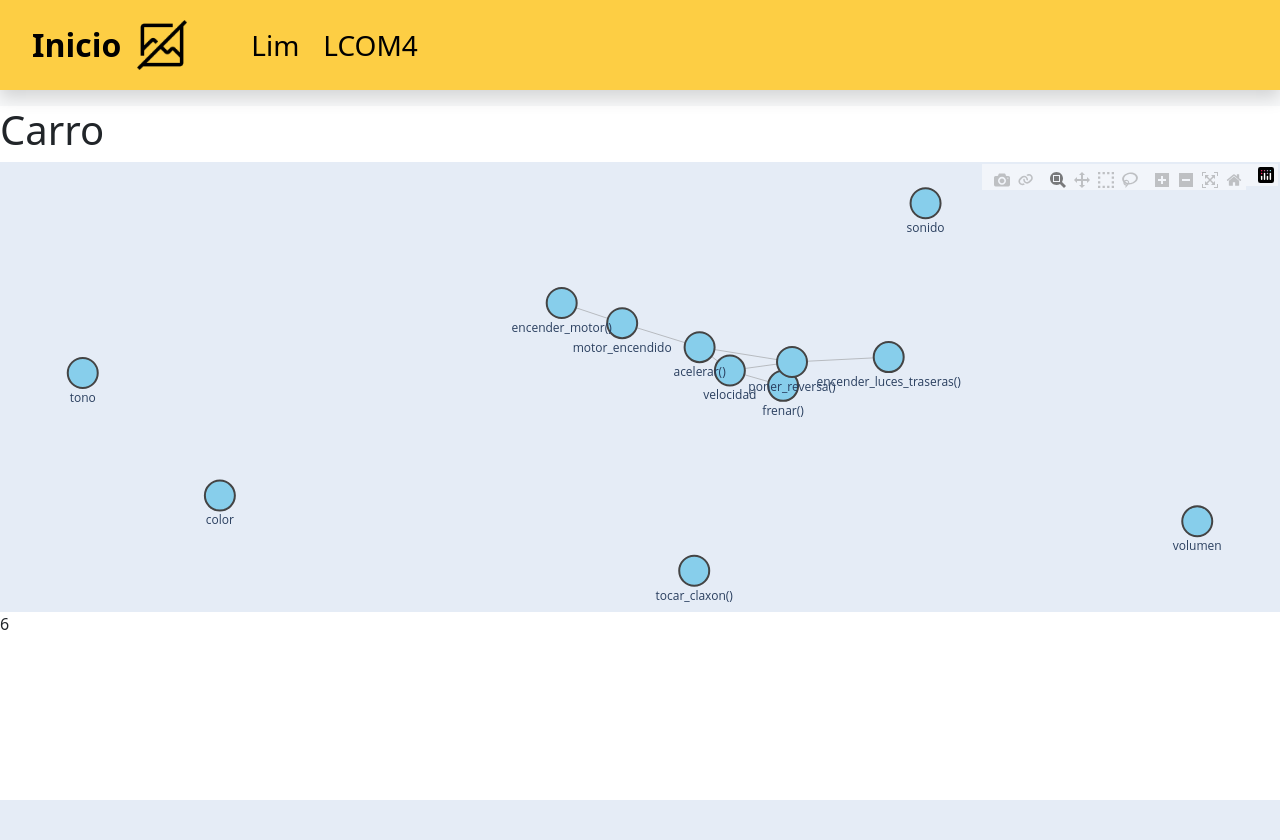
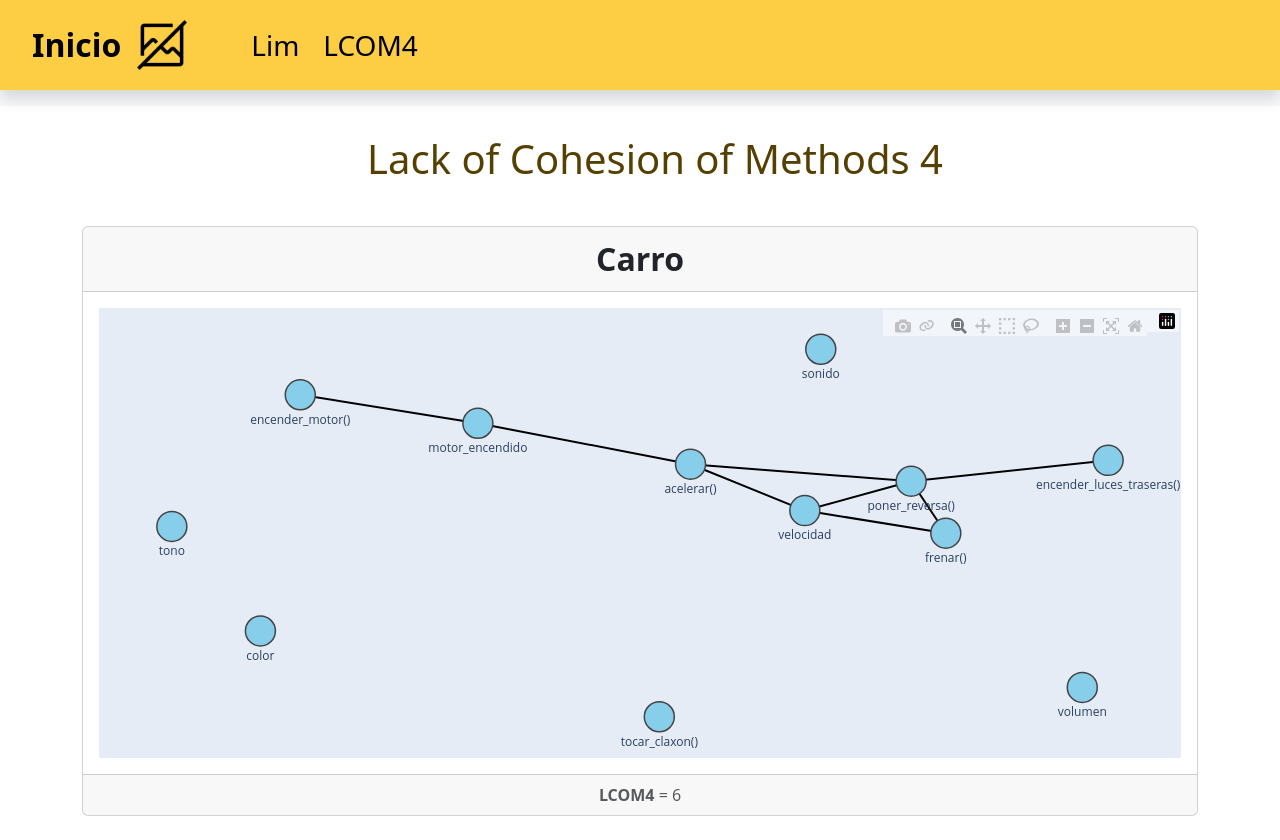
Before and after one commit to luisUACM/metricasLW, a Flask app: page /LCOM4 in a window 1280 px wide. Before the commit the page ends 800 px from the top, so only its background shows below. Run offline with Flask 3, Linux system fonts and the light colour scheme.

Commit message:
Se hizo el frontend de lcom

```diff
--- a/app/src/routes/routes_luis.py
+++ b/app/src/routes/routes_luis.py
@@ -17,4 +17,4 @@ def lcom():
         n, g, v = crear_grafo_lcom(c)
         fig = networkx_to_figure(g)
         graficas.append((n, fig.to_html(full_html = False), v))
-    return render_template('lcom4.html', title='LCOM 4', graficas = graficas)
+    return render_template('lcom4.html', title='LCOM 4', graficas = graficas, title_long = 'Lack of Cohesion of Methods 4')
--- /dev/null
+++ b/app/src/static/css/lcom4.css
@@ -0,0 +1,24 @@
+
+.floating {
+    animation-name: floating;
+    animation-duration: 3s;
+    animation-iteration-count: infinite;
+    animation-timing-function: ease-in-out;
+    margin-left: 30px;
+    margin-top: 5px;
+}
+
+  @keyframes floating {
+    0% {
+        transform: translate(0,  0px);
+        color: rgb(0, 0, 0);
+    }
+    50% {
+        transform: translate(0, 15px);
+        color: #ffc107;
+    }
+    100%   {
+        transform: translate(0, 0px);
+
+    }
+}
--- a/app/src/templates/lcom4.html
+++ b/app/src/templates/lcom4.html
@@ -1,8 +1,32 @@
 {% extends "base.html" %}
+
+{% block style %}
+<link href="../static/css/lcom4.css" rel="stylesheet" type="text/css" />
+{% endblock %}
+
 {% block content %}
-{% for g in graficas %}
-    <h1>{{ g.0 }}</h1>
-    {{ g.1 | safe }}
-    <p>{{ g.2 }}</p>
+<h1 class="text-center mb-4 mt-4 floating pulse">{{ title_long }}</h1>
+<div class="container">
+{% for fila in graficas | batch(2) %}
+    <div class="row gx-4">
+        {% for g in fila %}
+        <div class="col gy-4">
+            <div class="card text-center ps-0 pe-0">
+                <div class="card-header fs-2 fw-semibold">
+                    {{ g.0 }}
+                </div>
+                <div class="card-body overflow-hidden">
+                    {{ g.1 | safe }}
+                </div>
+                <div class="card-footer text-body-secondary">
+                    <span class="fw-bold">LCOM4</span>
+                    = {{ g.2 }}
+                </div>
+            </div>
+        </div>
+        {% endfor %}
+    </div>
 {% endfor %}
+</div>
+<br/>
 {% endblock %}
--- a/app/src/utils/graficadores/graficador_grafos.py
+++ b/app/src/utils/graficadores/graficador_grafos.py
@@ -39,7 +39,7 @@ def crear_grafo_lcom(clase: ast.ClassDef) -> tuple[str, nx.Graph, int]:
     grafica = nx.relabel_nodes(grafica, dict_nombres)
 
     lcom = nx.number_connected_components(grafica) # LCOM value
-    pos = nx.spring_layout(grafica)
+    pos = nx.spring_layout(grafica, iterations=25, k= 0.4)
     nx.set_node_attributes(grafica, pos, 'pos')
     return (clase.name, grafica, lcom)
 
@@ -60,7 +60,7 @@ def networkx_to_figure(grafica: nx.Graph, titulo: str = None) -> go.Figure:
         edge_y.extend([y0, y1, None])
     edge_trace = go.Scatter(
         x=edge_x, y=edge_y,
-        line=dict(width=0.5, color='#888'),
+        line=dict(width=2, color='#000'),
         hoverinfo='none',
         mode='lines')
 
@@ -74,7 +74,7 @@ def networkx_to_figure(grafica: nx.Graph, titulo: str = None) -> go.Figure:
         text = list(grafica.nodes()),
         textposition='bottom center',
         hoverinfo='text',
-        marker=dict(size=30, color='skyblue', line_width=2))
+        marker=dict(size=30, color='skyblue', line_width=1.5))
 
     layout = go.Layout(
         showlegend=False,
```
